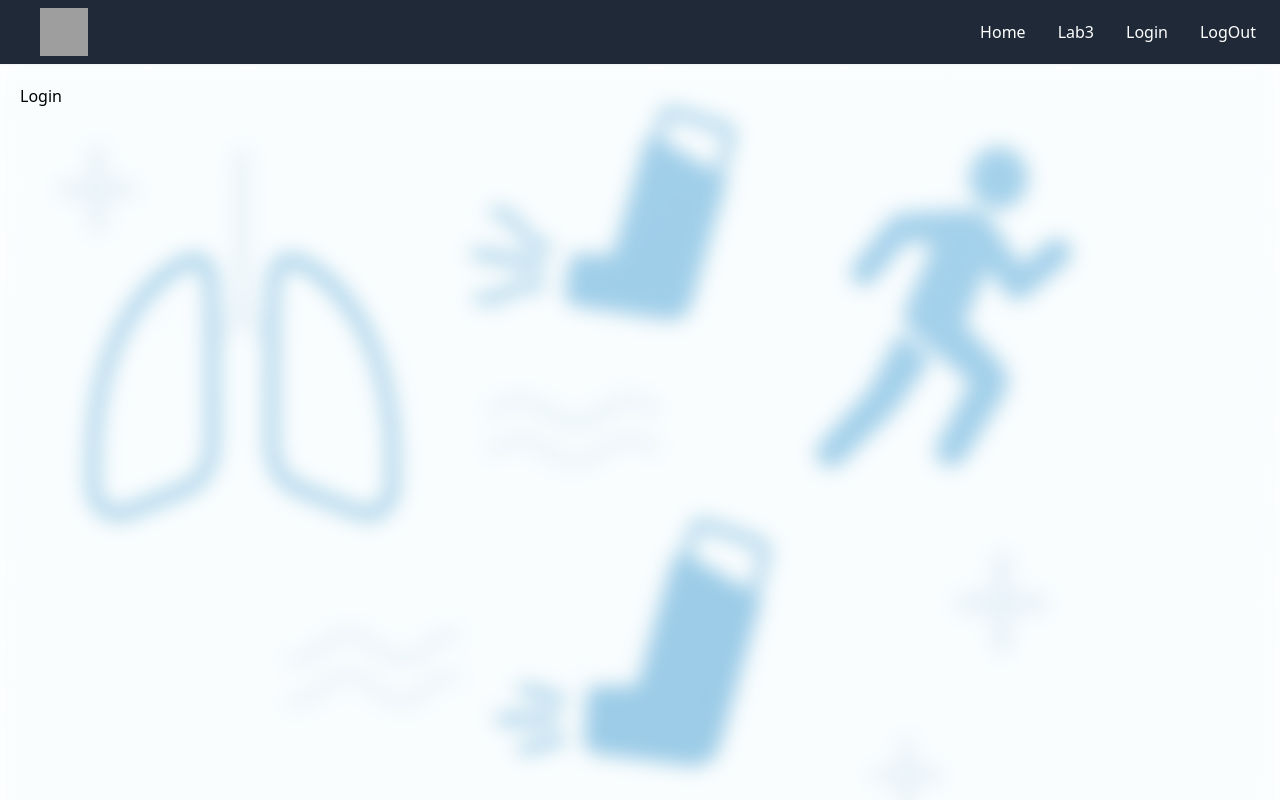
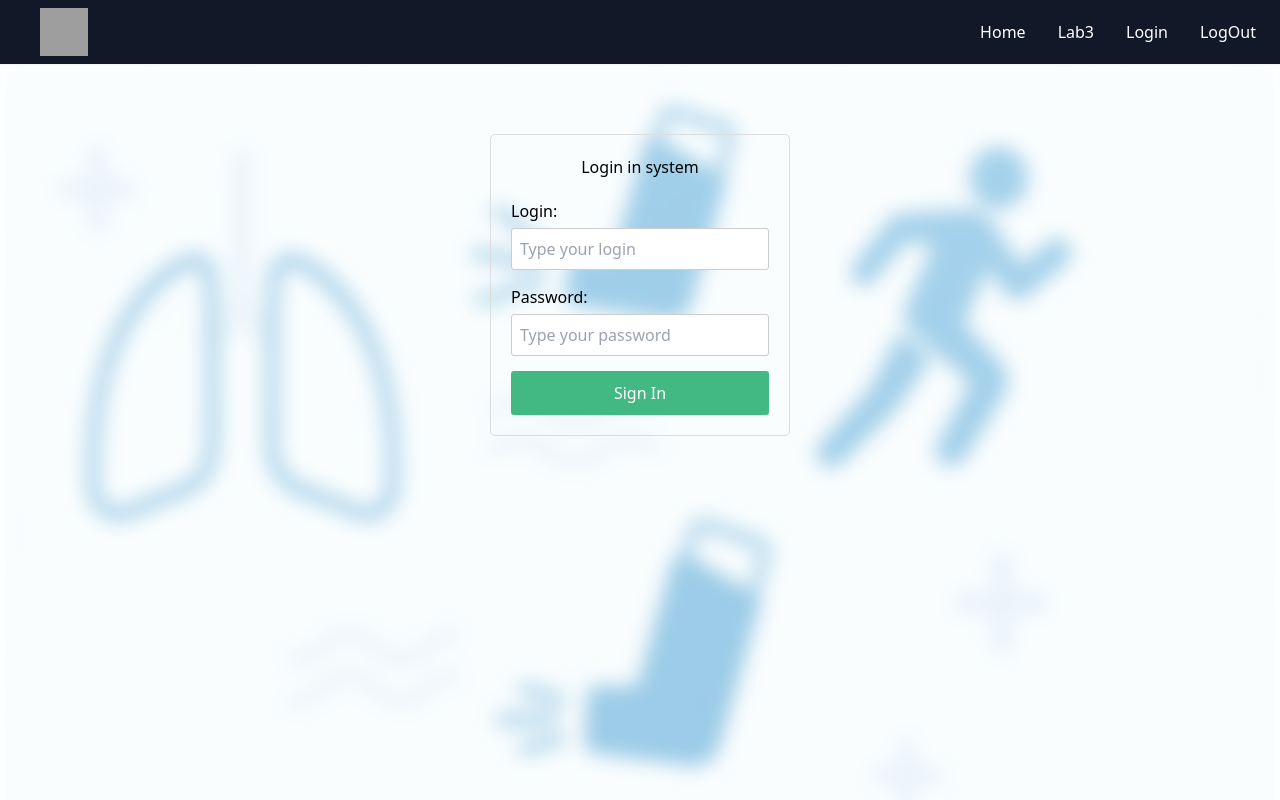
Before and after one commit to emngr256/astma, a Nuxt app: page /login in a window 1280 px wide. Shown: the top 800 px of the page. Built offline with nearby package versions, Linux system fonts and the light colour scheme; grey boxes are pictures that could not be loaded.

Commit message:
new update

```diff
--- a/layouts/default.vue
+++ b/layouts/default.vue
@@ -1,17 +1,17 @@
 
 
 <template>
-    <header class="flex w-full items-center justify-between bg-gray-800 shadow-sm py-2 sticky top-0 z-50 text-white">
+    <header class="flex w-full items-center justify-between bg-gray-900 shadow-sm py-2 sticky top-0 z-50 text-white">
         <div class = "basis-1/4 items-center justify-start px-10">
             <img src="/assets/images/logo2.jpg" alt="Logo" class="h-12 w-12">
         </div>
         <div class="basis-1/4">
         </div>
         <nav class = "basis-1/2 flex flex-row items-center justify-end px-4 gap-4">
-            <NuxtLink to="/" class = "my-auto p-2 hover:bg-gray-900">Home</NuxtLink>
-            <NuxtLink to="/Lab3" class = "my-auto p-2 hover:bg-gray-900">Lab3</NuxtLink>
-            <NuxtLink to="/login" class = "my-auto p-2 hover:bg-gray-900">Login</NuxtLink>
-            <NuxtLink to="/logout" class = "my-auto p-2 hover:bg-gray-900">LogOut</NuxtLink>
+            <NuxtLink to="/" class = "my-auto p-2 hover:bg-black">Home</NuxtLink>
+            <NuxtLink to="/Lab3" class = "my-auto p-2 hover:bg-black">Lab3</NuxtLink>
+            <NuxtLink to="/login" class = "my-auto p-2 hover:bg-black">Login</NuxtLink>
+            <NuxtLink to="/logout" class = "my-auto p-2 hover:bg-black">LogOut</NuxtLink>
         </nav>
     </Header>
 
@@ -29,6 +29,12 @@
       <a href = "https://github.com/emngr256/astma?tab=readme-ov-file"><img src="assets/images/github.png" class = "w-16 h-16"></a>
       <a href = "https://www.facebook.com/"><img src="assets/images/facebook.png" class = "w-16 h-16 bg-transparent"></a>
     </footer>
+    <footer class="p-4 bg-gray-100">
+  <div class="text-xs text-gray-500 text-center">
+    <p>© 2025 ASTMA team</p>
+    <p>All rights reserved</p>
+  </div>
+</footer>
 </template>
 
 <!--#-->
--- /dev/null
+++ b/pages/index.html
@@ -0,0 +1 @@
+<link href="https://cdnjs.cloudflare.com/ajax/libs/font-awesome/5.15.4/css/all.min.css" rel="stylesheet">
--- a/pages/index.vue
+++ b/pages/index.vue
@@ -1,8 +1,8 @@
 <template>
 
-<main class="flex flex-col items-center justify-center h-[80vh]">
-        <h1 class="text-4xl font-bold mb-4" style="color: black;">Welcome to our site</h1>
-        <p class="text-lg"  style="color: black;">:)</p>
+<main class="flex flex-col items-end justify-end h-[80vh]">
+        <h1 class="text-4xl font-bold mb-4" style="color: black;">This is the ASTMA team website</h1>
+        <p class="text-lg"  style="color: black;">Welcome to the main page of the site</p>
     </main>
 
-</template>>
+</template>
--- a/pages/lab3.vue
+++ b/pages/lab3.vue
@@ -1,5 +1,7 @@
 <template>
-  <div>
-    <h1>This is "Lab 3"</h1>
-  </div>
+
+<main class="flex flex-col items-end justify-end h-[80vh]">
+        <h1 class="text-4xl font-bold mb-4" style="color: black;">This is "Lab3"</h1>
+    </main>
+
 </template>
--- a/pages/login.vue
+++ b/pages/login.vue
@@ -1,5 +1,88 @@
 <template>
-  <div>
-    <h1>Login</h1>
+  <div class="auth-container">
+    <h1>Login in system</h1>
+    <form @submit.prevent="handleSubmit">
+      <div class="input-group">
+        <label>Login:</label>
+        <input
+          v-model="login"
+          type="text"
+          placeholder="Type your login"
+          required
+        >
+      </div>
+      <div class="input-group">
+        <label>Password:</label>
+        <input
+          v-model="password"
+          type="password"
+          placeholder="Type your password"
+          required
+        >
+      </div>
+      <button type="submit">Sign In</button>
+    </form>
   </div>
 </template>
+
+<script setup>
+import { ref } from 'vue';
+
+const login = ref('');
+const password = ref('');
+
+const handleSubmit = () => {
+  console.log('Отправка данных:', {
+    login: login.value,
+    password: password.value
+  });
+  // Здесь будет ваша логика авторизации
+};
+</script>
+
+<style scoped>
+.auth-container {
+  max-width: 300px;
+  margin: 0 auto;
+  padding: 20px;
+  border: 1px solid #ddd;
+  border-radius: 5px;
+  margin-top: 50px;
+}
+
+h1 {
+  text-align: center;
+  margin-bottom: 20px;
+}
+
+.input-group {
+  margin-bottom: 15px;
+}
+
+label {
+  display: block;
+  margin-bottom: 5px;
+}
+
+input {
+  width: 100%;
+  padding: 8px;
+  box-sizing: border-box;
+  border: 1px solid #ccc;
+  border-radius: 3px;
+}
+
+button {
+  width: 100%;
+  padding: 10px;
+  background-color: #42b983;
+  color: white;
+  border: none;
+  border-radius: 3px;
+  cursor: pointer;
+}
+
+button:hover {
+  background-color: #369f6b;
+}
+</style>
--- a/pages/logout.vue
+++ b/pages/logout.vue
@@ -1,5 +1,105 @@
 <template>
-  <div>
-    <h1>LogOut</h1>
+  <div class="account-page">
+    <div class="account-card">
+      <h1>My account</h1>
+
+      <div class="user-info">
+        <div class="avatar">
+          <i class="fas fa-user-circle"></i>
+        </div>
+        <h2>{{ userName }}</h2>
+        <p>{{ userEmail }}</p>
+      </div>
+
+      <div class="account-actions">
+        <button @click="logout" class="logout-btn">
+          <i class="fas fa-sign-out-alt"></i> Log Out
+        </button>
+      </div>
+    </div>
   </div>
 </template>
+
+<script setup>
+import { ref } from 'vue';
+import { useRouter } from 'vue-router';
+
+
+const logout = () => {
+  router.push('/login');
+};
+</script>
+
+<style scoped>
+.account-page {
+  display: flex;
+  justify-content: center;
+  align-items: center;
+  min-height: 100vh;
+  background: rgba(245, 245, 245, 0.8); /* Полупрозрачный фон страницы */
+}
+
+.account-card {
+  background: rgba(255, 255, 255, 0.9); /* Полупрозрачный белый фон */
+  backdrop-filter: blur(5px); /* Эффект размытия */
+  border: 1px solid rgba(255, 255, 255, 0.2); /* Едва заметная граница */
+  border-radius: 15px;
+  padding: 30px;
+  width: 100%;
+  max-width: 400px;
+  text-align: center;
+  box-shadow: 0 4px 20px rgba(0, 0, 0, 0.1);
+}
+
+h1 {
+  color: #333;
+  margin-bottom: 30px;
+  font-weight: 600;
+}
+
+.user-info {
+  margin-bottom: 30px;
+}
+
+.avatar {
+  font-size: 70px;
+  color: rgba(66, 185, 131, 0.8); /* Полупрозрачный цвет */
+  margin-bottom: 20px;
+  text-shadow: 0 2px 4px rgba(0, 0, 0, 0.1);
+}
+
+h2 {
+  margin: 15px 0;
+  color: #333;
+  font-size: 1.5rem;
+}
+
+p {
+  color: #666;
+  margin: 5px 0;
+  font-size: 1rem;
+}
+
+.logout-btn {
+  background: rgba(255, 68, 68, 0.9); /* Полупрозрачный красный */
+  color: white;
+  border: none;
+  padding: 12px 20px;
+  border-radius: 8px;
+  cursor: pointer;
+  font-size: 16px;
+  transition: all 0.3s;
+  width: 100%;
+  margin-top: 20px;
+  box-shadow: 0 2px 8px rgba(255, 68, 68, 0.3);
+}
+
+.logout-btn:hover {
+  background: rgba(204, 0, 0, 0.9); /* Полупрозрачный при наведении */
+  transform: translateY(-2px);
+}
+
+.fa-sign-out-alt {
+  margin-right: 10px;
+}
+</style>
```
